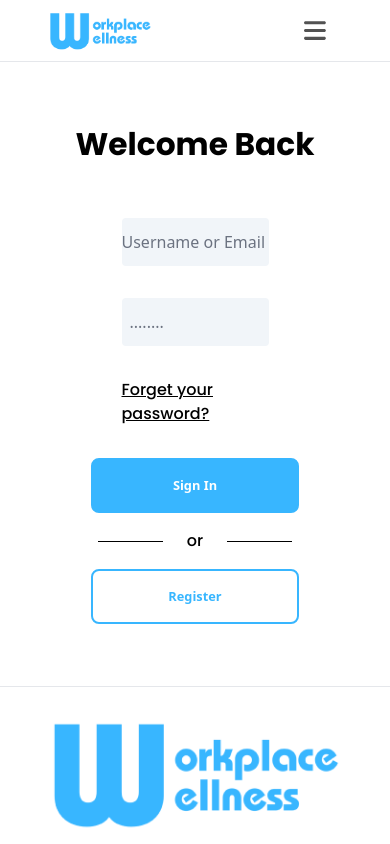
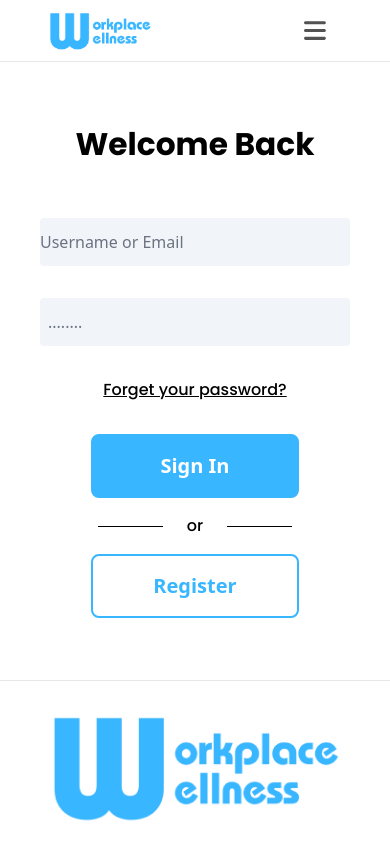
Before and after one commit to James-Lycett/workplace-wellness, a React (Create React App) app in the folder frontend/: page /login in a window 390 px wide. Shown: the top 844 px of the page. Built offline with nearby package versions, Linux system fonts and the light colour scheme.

Commit message:
update Login page mobile for inputs and button fonts

```diff
--- a/frontend/src/LoginPage/LoginPage.jsx
+++ b/frontend/src/LoginPage/LoginPage.jsx
@@ -42,15 +42,15 @@ export default function LoginPage() {
         <div className="flex flex-col items-center justify-center">
             <h1 className="mt-16 text-3xl font-bold">Welcome Back</h1>
             <div
-                className="mt-8 mb-2 block w-1/2 px-6 pb-[6px] pt-2 text-s font-medium leading-normal text-primary"
+                className="mt-8 mb-2 block w-1/2 px-10 pb-[6px] pt-2 text-s font-medium leading-normal text-primary w-full"
                 data-te-ripple-init
             >
                 <form onSubmit={handleSubmit}>
-                    <div className="flex flex-col items-center justify-center">
+                    <div className="flex flex-col items-center justify-center ">
                         {/* Username input */}
                         <label htmlFor="username"></label>
                         <input
-                            className=" bg-slate-100 my-4 py-3 md:px-2 w-full rounded"
+                            className="relative border-0 bg-slate-100 my-4 py-3 md:px-2 w-full rounded"
                             type="string"
                             id="username"
                             value={username}
@@ -80,7 +80,7 @@ export default function LoginPage() {
                         <div className="flex flex-col items-center justify-center max-w-52">
                             <button
                                 type="submit"
-                                className="w-full mx-20 button-light-blue"
+                                className="w-full text-xl font-bold mx-20 button-light-blue"
                             >
                                 Sign In
                             </button>
@@ -91,7 +91,7 @@ export default function LoginPage() {
                         <div className="flex flex-col mb-10 items-center justify-center max-w-52">
                             <button
                                 href="/register"
-                                className="w-full mx-20 button-light-blue-inverse flex justify-center"
+                                className="w-full text-xl font bold mx-20 button-light-blue-inverse flex justify-center"
                             >
                                 Register
                             </button>
```
